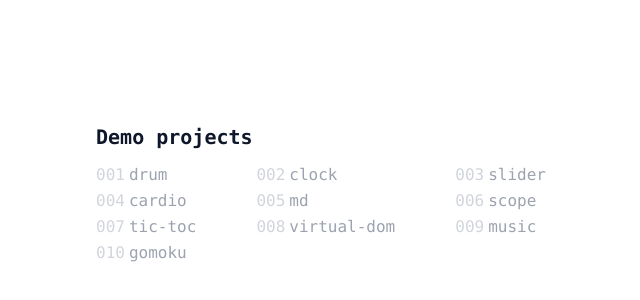
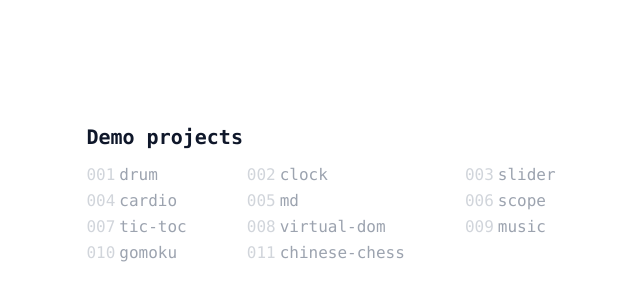
Before and after one commit to SeaMmMm/project-demo, a React (Vite) app: page / in a window 1280 px wide. Shown: the part 206-506 px from the top of the page, without its empty margins (319-959 px from the left). Built offline with nearby package versions, Linux system fonts and the light colour scheme.

Commit message:
feat: init Chess

```diff
--- /dev/null
+++ b/src/pages/chinese-chess/index.jsx
@@ -0,0 +1,7 @@
+function Chess() {
+  return (
+    <div>Chess</div>
+  )
+}
+
+export default Chess
--- a/src/pages/lyric/index.jsx
+++ b/src/pages/lyric/index.jsx
@@ -8,7 +8,7 @@ import LyricsProvider from './LyricsProvider'
 
 const GET_ALL_MUSICS = gql`
   {
-    dmCollection {
+    dmCollection(order: name_ASC) {
       items {
         name
         music {
--- a/src/pages/pageInfo.js
+++ b/src/pages/pageInfo.js
@@ -58,6 +58,11 @@ const info = {
     date: '2025-05-13',
     description: 'Simple Gomoku game',
   },
+  'chinese-chess': {
+    projectName: 'Chinese Chess',
+    date: '2025-05-21',
+    description: 'Chinese Chess Impl',
+  },
 }
 
 Object.keys(info).forEach((key, idx) => {
--- a/src/routers/projectRoutes.jsx
+++ b/src/routers/projectRoutes.jsx
@@ -1,5 +1,6 @@
 import {
   Cardio,
+  ChineseChess,
   Clock,
   CssTopicPage,
   Drum,
@@ -22,4 +23,5 @@ export default [
   { path: 'virtual-dom', element: <VirtualDom />, name: 'virtual-dom' },
   { path: 'music', element: <Lyrics />, name: 'music' },
   { path: 'gomoku', element: <Gomoku />, name: 'gomoku' },
+  { path: 'chinese-chess', element: <ChineseChess />, name: 'chinese-chess' },
 ]
--- a/src/routers/projects.jsx
+++ b/src/routers/projects.jsx
@@ -10,3 +10,4 @@ export const TicToc = lazy(() => import('../pages/tic-toc'))
 export const VirtualDom = lazy(() => import('../pages/virtual-dom'))
 export const Lyrics = lazy(() => import('../pages/lyric'))
 export const Gomoku = lazy(() => import('../pages/gomoku'))
+export const ChineseChess = lazy(() => import('../pages/chinese-chess'))
```
